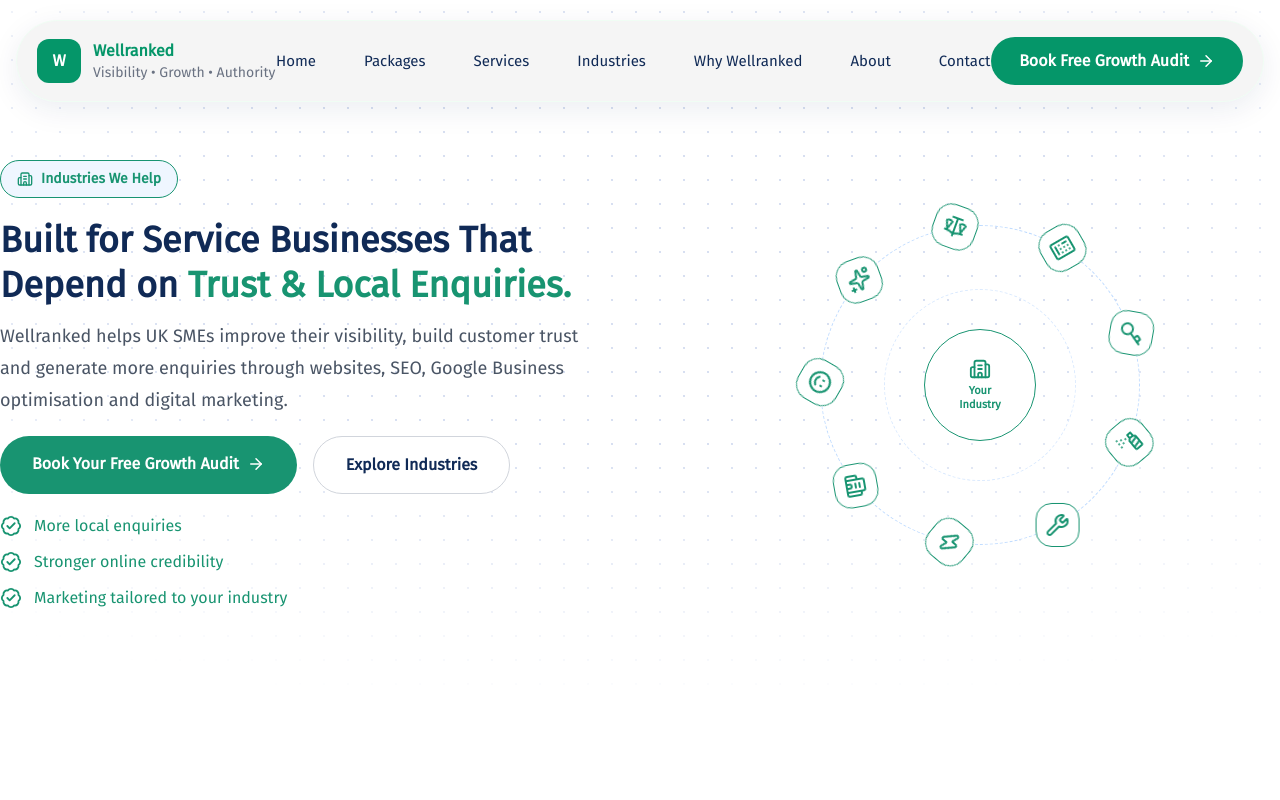
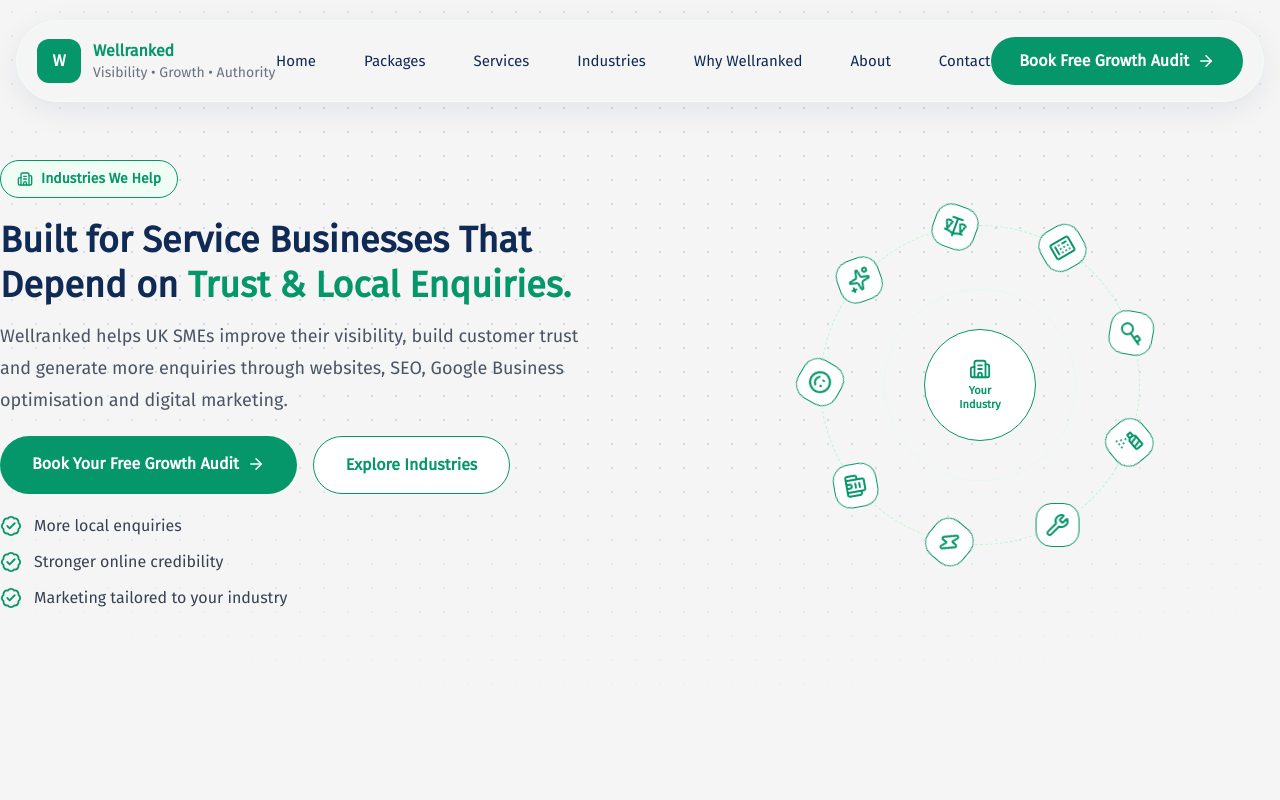
Before and after one commit to alimuhammeddev/wellranked, a Next.js app: page /industries in a window 1280 px wide. Shown: the top 800 px of the page. Built offline with nearby package versions, Linux system fonts and the light colour scheme.

Commit message:
worked on industries

```diff
--- a/app/components/Solution.tsx
+++ b/app/components/Solution.tsx
@@ -230,9 +230,9 @@
 
                     {/* Small circles */}
 
-                    <div className="absolute -top-12 -right-12 h-40 w-40 rounded-full border border-white/20" />
+                    <div className="absolute -top-12 -right-12 h-40 w-40 rounded-full border border-white" />
 
-                    <div className="absolute -top-6 -right-6 h-24 w-24 rounded-full border border-white/20" />
+                    <div className="absolute -top-6 -right-6 h-24 w-24 rounded-full border border-white" />
 
                     <div className="relative z-10">
                       <IconBlock icon={Icon} color={color} />
--- a/app/industries/components/IndustriesCTA.tsx
+++ b/app/industries/components/IndustriesCTA.tsx
@@ -6,10 +6,10 @@
 
 export default function IndustriesCTA() {
   return (
-    <section className="relative overflow-hidden bg-[#244EB3] py-24">
+    <section className="relative overflow-hidden bg-[#059669]/95 py-24">
       {/* Wellranked Watermark */}
       <div className="absolute inset-0 flex items-center justify-center pointer-events-none overflow-hidden">
-        <h1 className="select-none text-[7rem] md:text-[18rem] lg:text-[17rem] font-black uppercase tracking-tight text-white/5 whitespace-nowrap">
+        <h1 className="select-none text-[7rem] md:text-[18rem] lg:text-[17rem] font-black uppercase tracking-tight text-white/10 whitespace-nowrap">
           Wellranked
         </h1>
       </div>
@@ -36,7 +36,7 @@
           ease: "easeOut",
         }}
       >
-        <span className="rounded-full border border-blue-400/20 bg-white/10 px-4 py-2 text-sm font-semibold text-blue-100">
+        <span className="rounded-full border border-green-400/20 bg-white/10 px-4 py-2 text-sm font-semibold text-white">
           Ready to Grow?
         </span>
 
@@ -44,7 +44,7 @@
           Let's Help Your Business Get Found Online
         </h2>
 
-        <p className="mx-auto mt-3 max-w-2xl md:text-lg leading-8 text-blue-100">
+        <p className="mx-auto mt-3 max-w-2xl md:text-lg leading-8 text-white">
           Whether you're looking for more phone calls, quote requests,
           appointments or bookings, we'll create a digital strategy that helps
           your business attract the right customers.
@@ -52,7 +52,7 @@
 
         <Link
           href="/growth-audit"
-          className="mt-5 inline-flex items-center gap-2 rounded-full bg-white px-8 py-4 font-semibold text-[#244EB3]"
+          className="mt-5 inline-flex items-center gap-2 rounded-full bg-white px-8 py-4 font-semibold text-[#059669]"
         >
           Book Your Free Growth Audit
           <ArrowRight size={18} />
--- a/app/industries/components/IndustriesHero.tsx
+++ b/app/industries/components/IndustriesHero.tsx
@@ -56,29 +56,9 @@
   },
 ];
 
-const colors = [
-  "#244EB3", // Blue
-  "#7C3AED", // Purple
-  "#059669", // Green
-  "#EA580C", // Orange
-  "#DC2626", // Red
-];
-
 export default function IndustriesHero() {
-  const [colorIndex, setColorIndex] = useState(0);
-
-  useEffect(() => {
-    const interval = setInterval(() => {
-      setColorIndex((prev) => (prev + 1) % colors.length);
-    }, 2500);
-
-    return () => clearInterval(interval);
-  }, []);
-
-  const currentColor = colors[colorIndex];
-
   return (
-    <section className="relative overflow-hidden">
+    <section className="relative overflow-hidden bg-[#f5f5f5]">
       {/* Dot grid background */}
       <div
         aria-hidden
@@ -97,26 +77,20 @@
       <div className="relative mx-auto grid max-w-7xl items-center lg:gap-20 gap-10 px-5 pt-40 pb-24 lg:grid-cols-2 lg:px-0">
         {/* Left */}
         <div>
-          <motion.div
-            animate={{
-              borderColor: currentColor,
-              color: currentColor,
-            }}
-            transition={{ duration: 0.8 }}
-            className="inline-flex items-center gap-2 rounded-full border bg-blue-50 px-4 py-2 text-sm font-semibold"
+          <div
+            className="inline-flex items-center gap-2 rounded-full border border-[#059669] text-[#059669] bg-green-50 px-4 py-2 text-sm font-semibold"
           >
             <Building2 size={16} />
             Industries We Help
-          </motion.div>
+          </div>
 
           <h1 className="mt-5 text-2xl font-extrabold leading-tight text-[#102A56] lg:text-4xl md:text-3xl">
             Built for Service Businesses That Depend on{" "}
-            <motion.span
-              animate={{ color: currentColor }}
-              transition={{ duration: 0.8 }}
+            <span
+              className="text-[#059669]"
             >
               Trust & Local Enquiries.
-            </motion.span>
+            </span>
           </h1>
 
           <p className="mt-3 max-w-2xl md:text-lg leading-8 text-gray-600">
@@ -126,10 +100,8 @@
           </p>
 
           <div className="mt-5 flex flex-col gap-4 sm:flex-row">
-            <motion.div
-              animate={{ backgroundColor: currentColor }}
-              transition={{ duration: 0.8 }}
-              className="rounded-full"
+            <div
+              className="rounded-full bg-[#059669]"
             >
               <Link
                 href="/growth-audit"
@@ -138,11 +110,11 @@
                 Book Your Free Growth Audit
                 <ArrowRight size={18} />
               </Link>
-            </motion.div>
+            </div>
 
             <Link
               href="#industries"
-              className="rounded-full border border-gray-300 bg-white px-8 py-4 text-center font-semibold text-[#102A56] transition hover:border-[#244EB3] hover:text-[#244EB3]"
+              className="rounded-full border border-[#059669] bg-white px-8 py-4 text-center font-semibold text-[#059669] transition"
             >
               Explore Industries
             </Link>
@@ -155,19 +127,16 @@
               "Marketing tailored to your industry",
             ].map((item) => (
               <div key={item} className="flex items-center gap-3">
-                <motion.div
-                  animate={{ color: currentColor }}
-                  transition={{ duration: 0.8 }}
+                <div
+                  className="text-[#059669]"
                 >
                   <BadgeCheck size={22} />
-                </motion.div>
-                <motion.span
+                </div>
+                <span
                   className="text-gray-700"
-                  animate={{ color: currentColor }}
-                  transition={{ duration: 0.8 }}
                 >
                   {item}
-                </motion.span>
+                </span>
               </div>
             ))}
           </div>
@@ -199,35 +168,30 @@
           {/* dashed orbit guide rings */}
           <div
             aria-hidden
-            className="absolute h-80 w-80 rounded-full border border-dashed border-blue-200"
+            className="absolute h-80 w-80 rounded-full border border-dashed border-green-200"
           />
           <div
             aria-hidden
-            className="absolute h-48 w-48 rounded-full border border-dashed border-blue-100"
+            className="absolute h-48 w-48 rounded-full border border-dashed border-green-100"
           />
 
           {/* center hub */}
-          <motion.div
-            animate={{ borderColor: currentColor }}
-            transition={{ duration: 0.8 }}
-            className="relative z-10 flex h-28 w-28 flex-col items-center justify-center gap-1 rounded-full border bg-white text-center"
+          <div
+            className="relative z-10 flex h-28 w-28 flex-col items-center justify-center gap-1 rounded-full border border-[#059669] bg-white text-center"
           >
-            <motion.div
-              animate={{ color: currentColor }}
-              transition={{ duration: 0.8 }}
+            <div
+              className="text-[#059669]"
             >
               <Building2 size={22} />
-            </motion.div>
-            <motion.span
-              className="text-[11px] font-bold leading-tight text-[#102A56]"
-              animate={{ color: currentColor }}
-              transition={{ duration: 0.8 }}
+            </div>
+            <span
+              className="text-[11px] font-bold leading-tight text-[#059669]"
             >
               Your
               <br />
               Industry
-            </motion.span>
-          </motion.div>
+            </span>
+          </div>
 
           {/* rotating layer carrying each industry icon around the hub */}
           <div className="orbit-ring absolute h-80 w-80">
@@ -240,17 +204,12 @@
                   style={{ transform: `rotate(${angle}deg) translate(10rem)` }}
                 >
                   <div className="orbit-icon group absolute flex flex-col items-center">
-                    <motion.span
-                      animate={{
-                        borderColor: currentColor,
-                        color: currentColor,
-                      }}
-                      transition={{ duration: 0.8 }}
-                      className="flex h-11 w-11 items-center justify-center rounded-2xl border bg-white"
+                    <span
+                      className="flex h-11 w-11 items-center justify-center rounded-2xl border border-[#059669] text-[#059669] bg-white"
                     >
                       <Icon size={24} />
-                    </motion.span>
-                    <div className="pointer-events-none absolute top-full z-30 mt-2 w-max max-w-44 scale-95 rounded-xl bg-[#102A56] px-3 py-2 text-center opacity-0 shadow-xl transition-all duration-200 group-hover:scale-100 group-hover:opacity-100">
+                    </span>
+                    <div className="pointer-events-none absolute top-full z-30 mt-2 w-max max-w-44 scale-95 rounded-xl bg-[#059669] px-3 py-2 text-center opacity-0 shadow-xl transition-all duration-200 group-hover:scale-100 group-hover:opacity-100">
                       <span className="block text-[11px] font-bold leading-tight text-white">
                         {title}
                       </span>
```
Also changed, not shown: app/industries/components/IndustriesGrid.tsx (+14 -14 lines).
